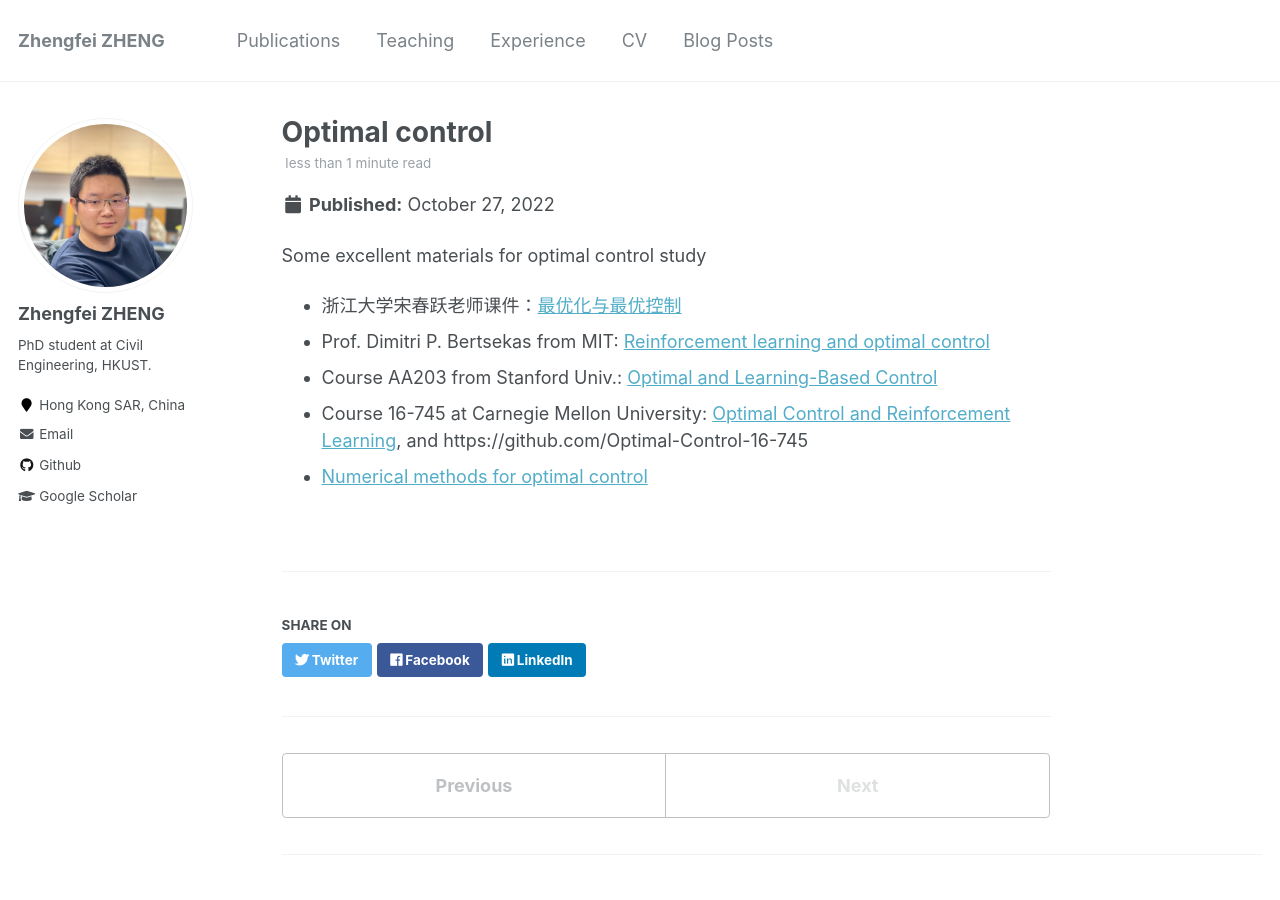
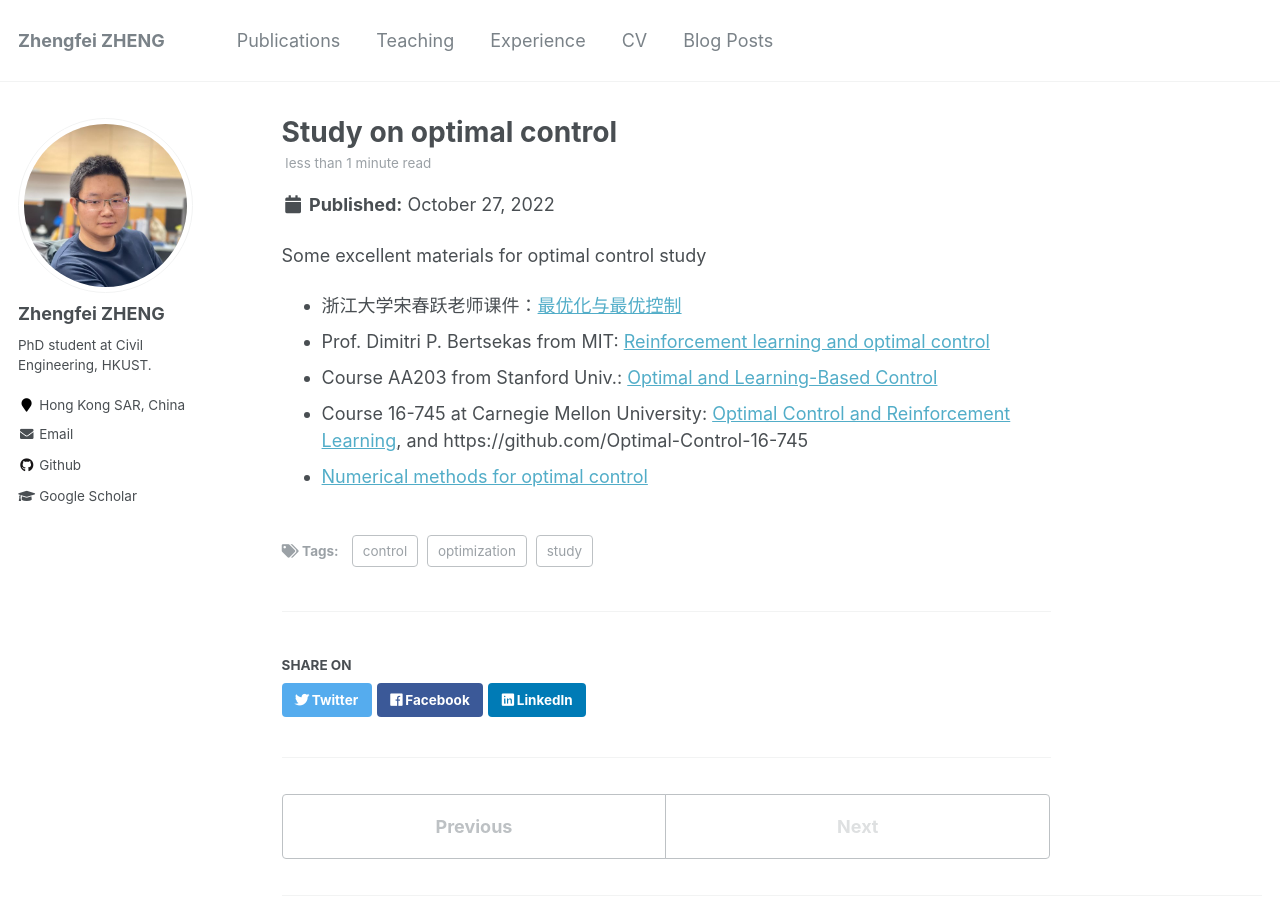
Before and after one commit to zf-z/zf-z.github.io, a Jekyll site: the page built from _posts/2022-10-27-Optimal control.md, in a window 1280 px wide and 900 px high. Built offline with Jekyll 4.4.1, drawn with Linux system fonts in a browser that asks for light colours.

Commit message:
Update 2022-10-27-Optimal control.md

```diff
--- a/_posts/2022-10-27-Optimal control.md
+++ b/_posts/2022-10-27-Optimal control.md
@@ -1,4 +1,12 @@
-
+---
+title: 'Study on optimal control'
+date: 2022-10-27
+permalink: /posts/2022/10/optimal-control/
+tags:
+  - study
+  - optimization
+  - control
+---
 Some excellent materials for optimal control study
 
 - 浙江大学宋春跃老师课件：[最优化与最优控制](https://person.zju.edu.cn/ChunyueSong#702200)
```
